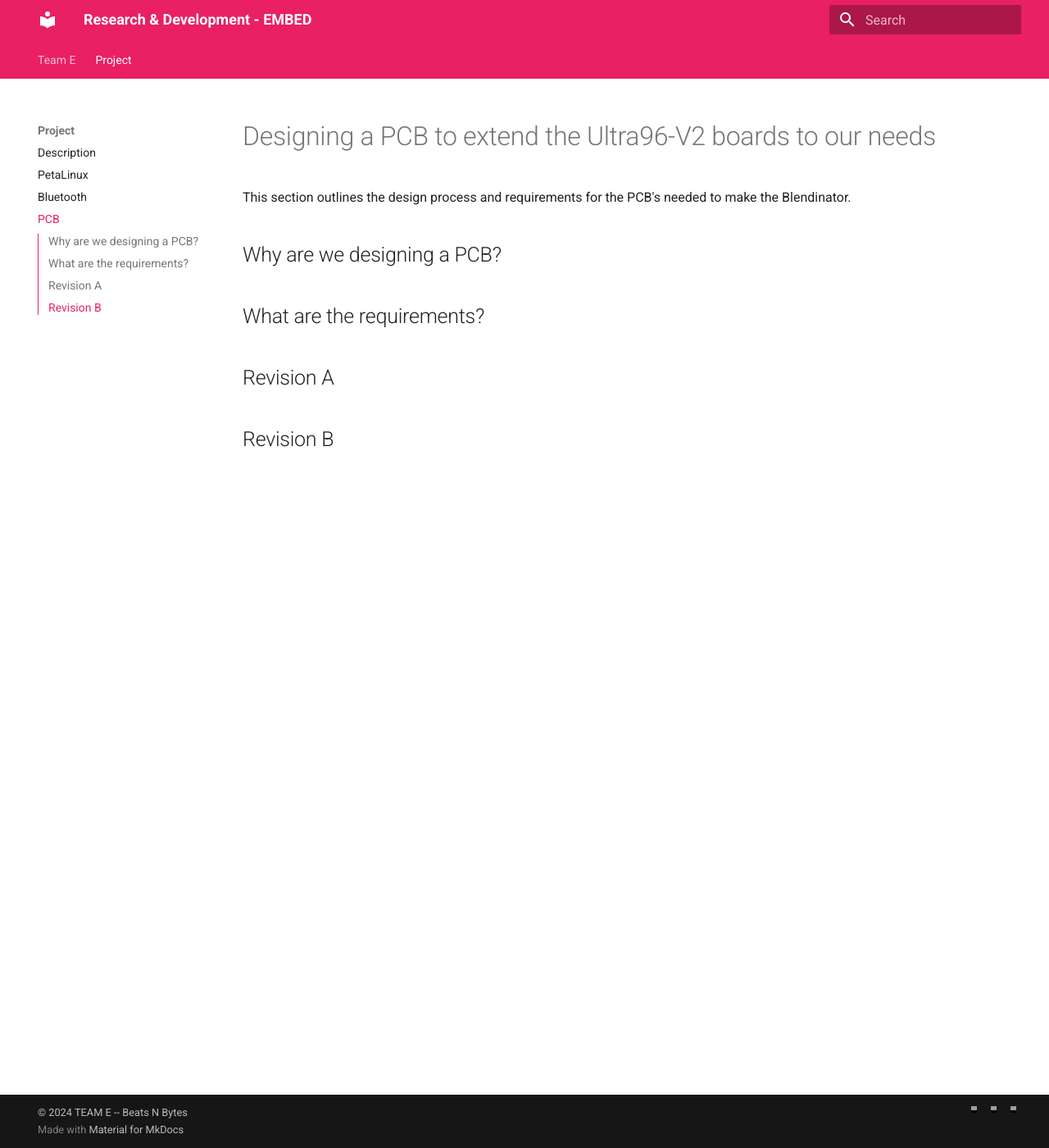
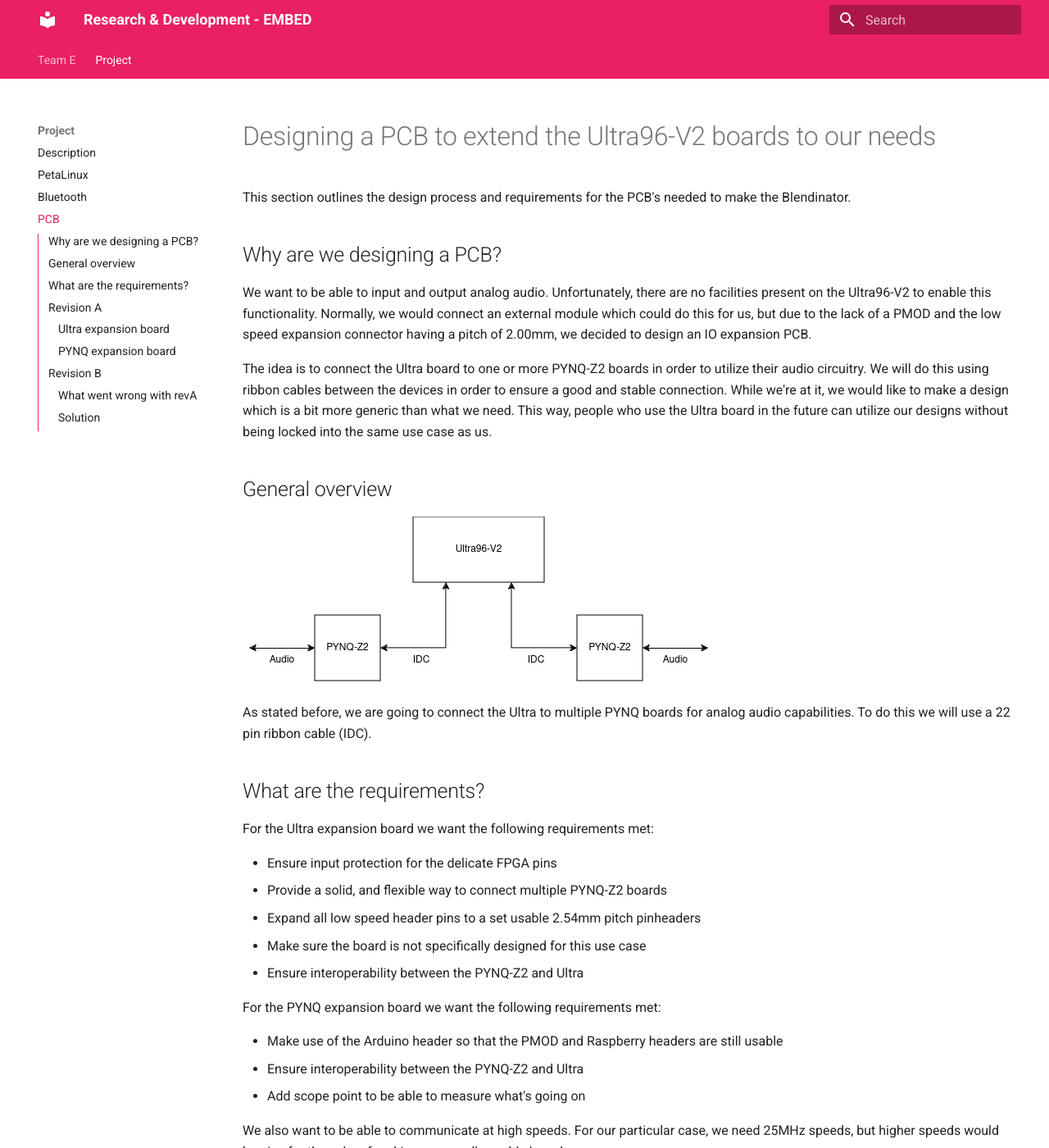
Before and after one commit to michielskobe/rnd-final-project, an MkDocs documentation site: the page built from docs/project/pcb.md, in a window 1280 px wide and 1400 px high. Shown: the whole window at 82% size. Built offline with MkDocs 1.6.1 and Material for MkDocs 9.7.7, drawn with Linux system fonts in a browser that asks for light colours; nearby versions of some CDN libraries; library files that are not in the unit come from our copies; some of the changed text lies outside the part shown; grey boxes are pictures that could not be loaded.

Commit message:
Adding pcb docs

```diff
--- a/docs/project/pcb.md
+++ b/docs/project/pcb.md
@@ -4,8 +4,75 @@ This section outlines the design process and requirements for the PCB's needed t
 
 ## Why are we designing a PCB?
 
+We want to be able to input and output analog audio. Unfortunately, there are no facilities present on the Ultra96-V2 to enable this functionality. Normally, we would connect an external module which could do this for us, but due to the lack of a PMOD and the low speed expansion connector having a pitch of 2.00mm, we decided to design an IO expansion PCB.
+
+The idea is to connect the Ultra board to one or more PYNQ-Z2 boards in order to utilize their audio circuitry. We will do this using ribbon cables between the devices in order to ensure a good and stable connection. While we're at it, we would like to make a design which is a bit more generic than what we need. This way, people who use the Ultra board in the future can utilize our designs without being locked into the same use case as us.
+
+## General overview
+
+<img src="/img/rnd_pcb_overview.png"/>
+
+As stated before, we are going to connect the Ultra to multiple PYNQ boards for analog audio capabilities. To do this we will use a 22 pin ribbon cable (IDC).
+
 ## What are the requirements?
+
+For the Ultra expansion board we want the following requirements met:
+
+ * Ensure input protection for the delicate FPGA pins
+ * Provide a solid, and flexible way to connect multiple PYNQ-Z2 boards
+ * Expand all low speed header pins to a set usable 2.54mm pitch pinheaders
+ * Make sure the board is not specifically designed for this use case
+ * Ensure interoperability between the PYNQ-Z2 and Ultra
+
+For the PYNQ expansion board we want the following requirements met:
+
+ * Make use of the Arduino header so that the PMOD and Raspberry headers are still usable
+ * Ensure interoperability between the PYNQ-Z2 and Ultra
+ * Add scope point to be able to measure what's going on
+
+We also want to be able to communicate at high speeds. For our particular case, we need 25MHz speeds, but higher speeds would be nice for the sake of making a generally usable board.
 
 ## Revision A
 
+### Ultra expansion board
+
+<img src="/img/ultra_revA.png"/>
+
+Some notes:
+ * Every unprotected FPGA input pin has an RCR T-filter (10 Ohm and 1nF)
+ * Every new output has a 2.54mm pitch for easy connections
+ * The IDC connectors have evenly divided I/O from the FPGA
+    * 5 general I/O
+    * 2 MIO
+    * 2 Ultra inputs (clk capable)
+    * I2C interface
+ * Extra I/O has been routed out to separate pinheaders
+    * SPI
+    * Extra MIO
+    * Power/Reset
+ * Power filtering on 5V using ferite beads
+
+### PYNQ expansion board
+
+<img src="/img/pynq_revA.png"/>
+
+some notes:
+ * Very simple
+ * Added scope points between IDC and headers
+
 ## Revision B
+
+### What went wrong with revA
+
+When designing revision A, no thought was given to the voltage levels at which the FPGA I/O could run. Due to the layout of the respective boards, the Ultra and PYNQ have to use 1V8 and 3V3 I/O.
+
+### Solution
+
+We decided to implement a fix on the PYNQ side of things because it is the simplest PCB to change. We implemented the following changes:
+
+ * Adding a PMOD connector for standalone operation without PYNQ board
+ * Adding bidirectional level shifters to fix the voltage level incompatibility
+
+
+<img src="/img/pynq_revB_front.png"/>
+<img src="/img/pynq_revB_back.png"/>
```
Also changed, not shown: docs/img/pynq_revA.png (added), docs/img/pynq_revB_back.png (added), docs/img/pynq_revB_front.png (added), docs/img/rnd_pcb_overview.png (added), docs/img/ultra_revA.png (added).
